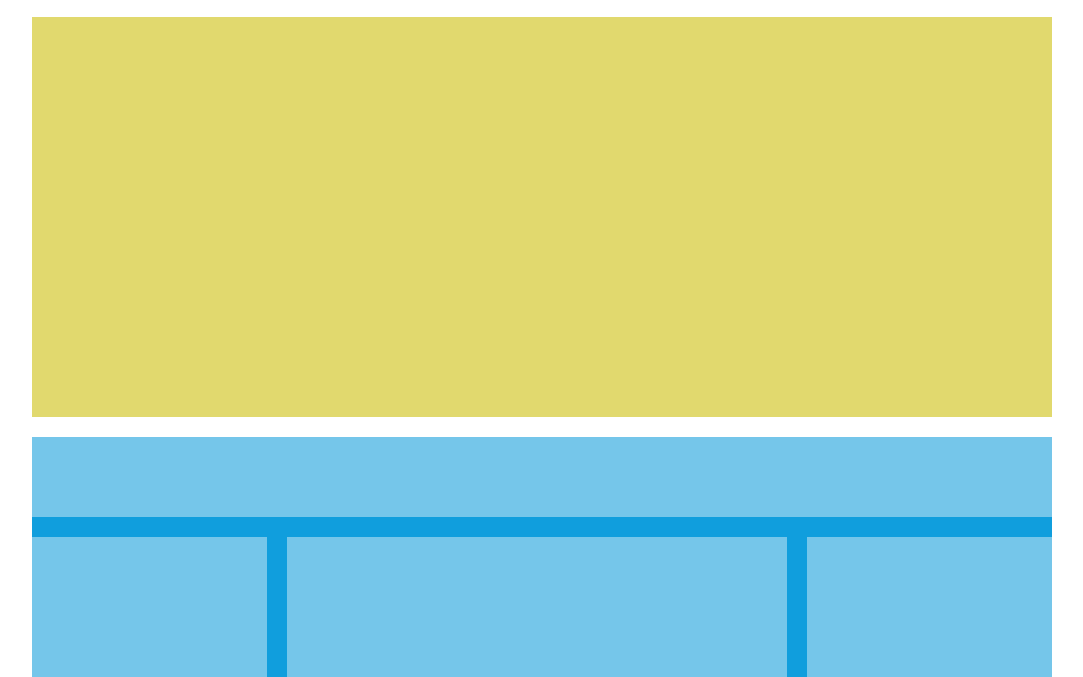
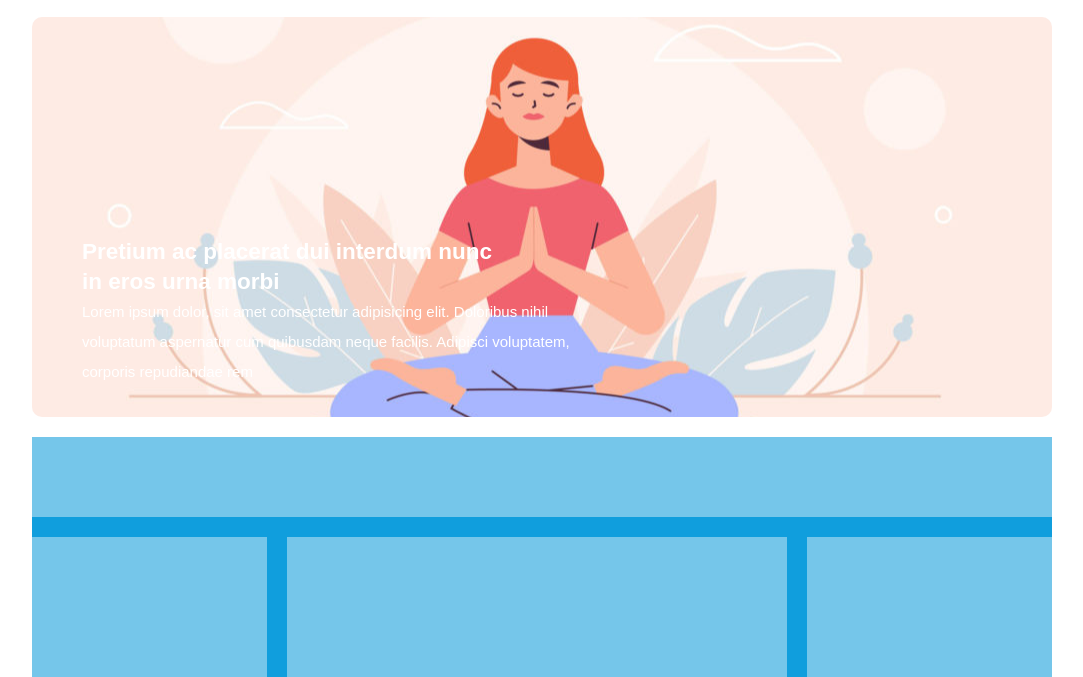
Before and after one commit to giagra91/htmlcss-wp, a plain HTML site: page index.html in a window 1280 px wide. Shown: the part 123-800 px from the top of the page, without its empty margins (98-1181 px from the left). Drawn offline with Linux system fonts and the light colour scheme.

Commit message:
completamento jumbotron

```diff
--- a/css/style.css
+++ b/css/style.css
@@ -27,6 +27,14 @@ body{
     float: left;
 }
 
+.relative{
+    position: relative;
+}
+
+.absolute{
+    position: absolute;
+}
+
 .top-container{
     margin: 0 auto;
     width: 100%;
@@ -40,6 +48,10 @@ body{
     height: 400px;
     margin-bottom: 20px;
     background-color: rgb(225, 217, 110);
+    background-image: url(../img/banner.jpg);
+    background-position: center center;
+    background-repeat: no-repeat;
+    border-radius: 10px;
 }
 
 /* Contenitore principale */
@@ -94,6 +106,18 @@ ol.nav-menu li{
     color: gray;
 }
 
+.jumbotron-text{
+    color: white;
+    width: 500px;
+    line-height: 30px;
+    font-size: 15px;
+    bottom: 30px;
+    left: 50px;
+}
+
+div#jumbotron-text>h2{
+    color: white;
+}
 
 #logo-image{
     text-align: left;
@@ -101,5 +125,8 @@ ol.nav-menu li{
     border-right: 1px solid lightgray;
     padding-right: 20px;
     margin-bottom: 15px;
+}
 
+#jumbotron-image{
+    /* width: 100%; */
 }
--- a/index.html
+++ b/index.html
@@ -36,7 +36,22 @@
         <div class="container clearfix">
 
             <!-- Contenitore jumbotron -->
-            <div class="jumbotron"></div>
+            <div class="jumbotron relative">
+
+                <div class="jumbotron-text absolute" >
+
+                    <h2>
+                        Pretium ac placerat dui interdum nunc <br> in eros urna morbi
+                    </h2>
+
+                    <p>
+                        Lorem ipsum dolor, sit amet consectetur adipisicing elit. Doloribus nihil voluptatum aspernatur cum quibusdam neque facilis. Adipisci voluptatem, corporis repudiandae rem
+                    </p>
+
+
+                </div>
+
+            </div>
 
             <!-- Contenitore main -->
             <div class="main-container ft-left clearfix">
```
